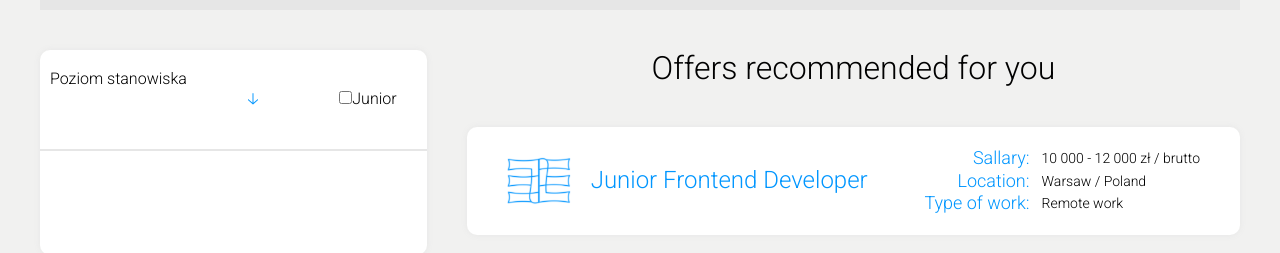
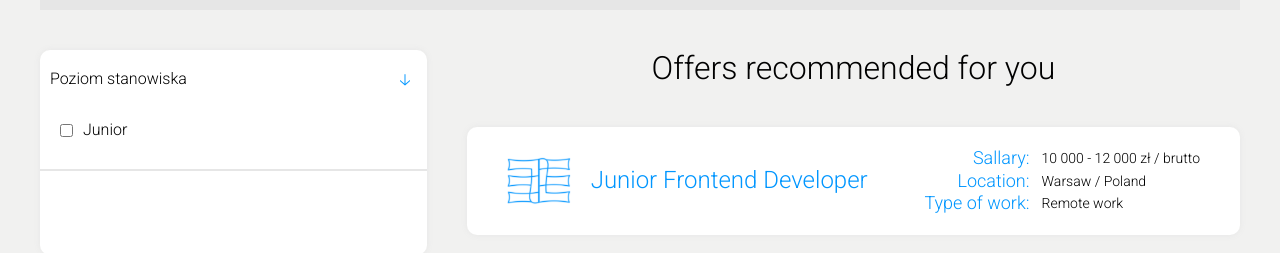
Before and after one commit to mizdebski77/Easy-Employ, a React (Create React App) app: page /Offers in a window 1280 px wide. Shown: the part 487-740 px from the top of the page. Built offline with nearby package versions, Linux system fonts and the light colour scheme.

Commit message:
Category wrapper added

```diff
--- a/src/features/JobOffers/jobOffers.tsx
+++ b/src/features/JobOffers/jobOffers.tsx
@@ -31,7 +31,8 @@ import {
     ListItemWrapper,
     Select,
     Title,
-    Wrapper
+    Wrapper,
+    CategoryWrapper
 } from './styledJobOffers';
 import logo from '../../common/Images/logo.png';
 
@@ -71,8 +72,11 @@ export const JobOffers = () => {
 
                 <FiltersWrapper>
                     <FilterCategory>
-                        <Category>Poziom stanowiska</Category>
-                        <Arrow>🡣</Arrow>
+                        <CategoryWrapper>
+                            <Category>Poziom stanowiska</Category>
+                            <Arrow>🡣</Arrow>
+                        </CategoryWrapper>
+
 
                         <List>
                             <ListItemWrapper>
--- a/src/features/JobOffers/styledJobOffers.ts
+++ b/src/features/JobOffers/styledJobOffers.ts
@@ -192,16 +192,24 @@ export const FiltersWrapper = styled.div`
 export const FilterCategory = styled.div`
     border-bottom: 2px solid ${({ theme }) => theme.color.thirdColor};
     padding: 20px 10px ;
+
+`;
+
+export const CategoryWrapper = styled.div`
     display: flex;
     justify-content: space-between;
 `;
 
 export const List = styled.div`
-    padding: 20px;
+    margin-top: 20px;
+    padding: 10px;
 `;
 
 export const ListItemWrapper = styled.div`
-
+    display: flex;
+    align-items: center;
+    gap: 10px;
+    cursor: pointer;
 `;
 
 export const ListItem = styled.span`
```
